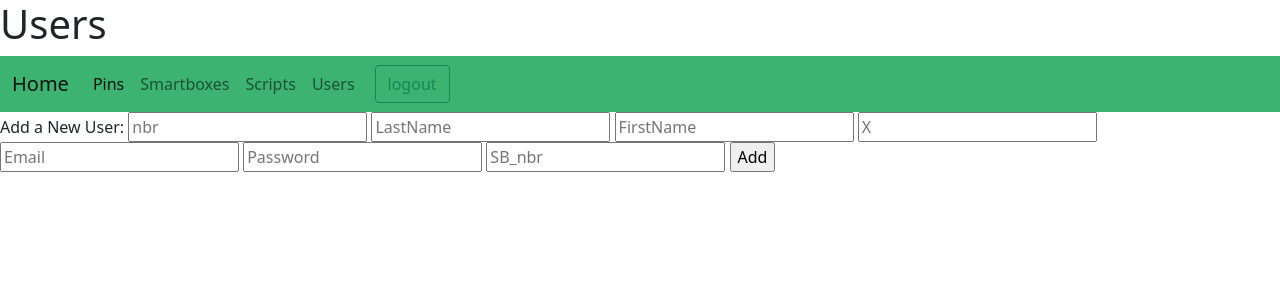
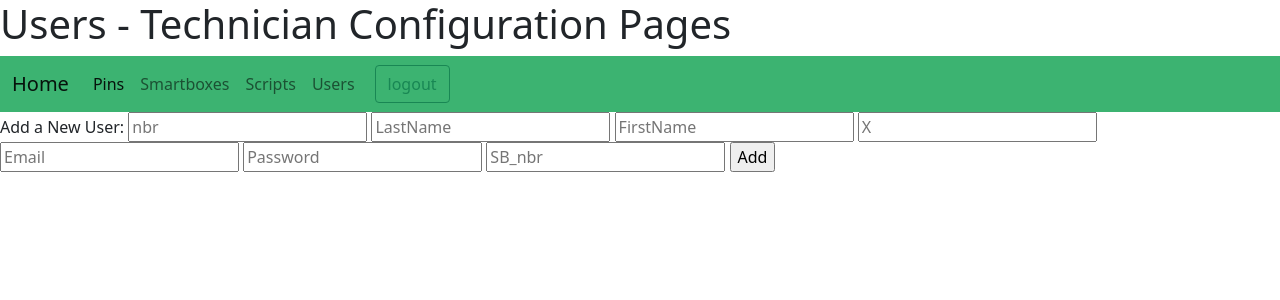
Before and after one commit to rocka840/REPIF---Project, a PHP site: page /Users.php in a window 1280 px wide. Shown: the top 300 px of the page. Run offline with PHP 8.4, Linux system fonts and the light colour scheme; data that the repository does not hold is empty.

Commit message:
Add files via upload

```diff
--- a/Users.php
+++ b/Users.php
@@ -12,7 +12,7 @@
 
 <body>
 
-    <h1>Users</h1>
+    <h1>Users - Technician Configuration Pages</h1>
 
     <?php
         include_once("technav.php");
```
